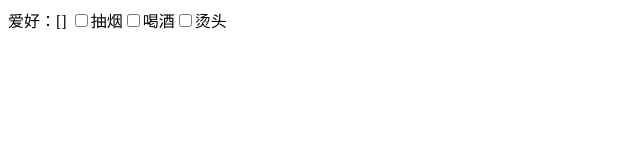
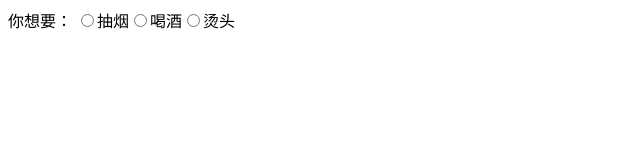
Before and after one commit to ygcedu/vue-demo2, a Vue app: page / in a window 1280 px wide. Shown: the top 160 px of the page, without its empty margins (0-640 px from the left). Built offline with nearby package versions, Linux system fonts and the light colour scheme.

Commit message:
radio双向绑定到字符串

```diff
--- a/src/App.vue
+++ b/src/App.vue
@@ -1,16 +1,16 @@
 <template>
   <div id="app">
-    爱好：{{x}}
+    你想要：{{x}}
     <label>
-      <input type="checkbox" v-model="x" :value="1"/>
+      <input name="want" type="radio" v-model="x" :value="1"/>
       <span>抽烟</span>
     </label>
     <label>
-      <input type="checkbox" v-model="x" :value="2"/>
+      <input name="want" type="radio" v-model="x" :value="2"/>
       <span>喝酒</span>
     </label>
     <label>
-      <input type="checkbox" v-model="x" :value="3"/>
+      <input name="want" type="radio" v-model="x" :value="3"/>
       <span>烫头</span>
     </label>
   </div>
@@ -21,7 +21,7 @@ export default {
   name: 'App',
   data() {
     return {
-      x: []
+      x: ''
     }
   },
   components: {}
```
